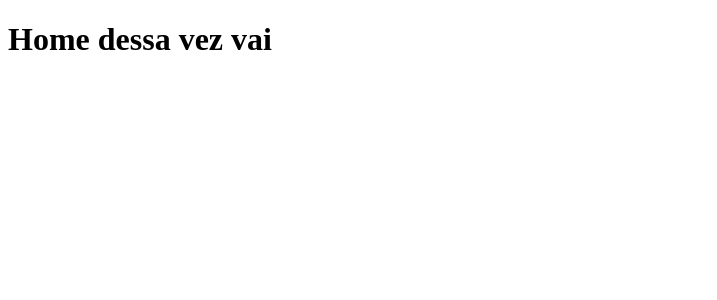
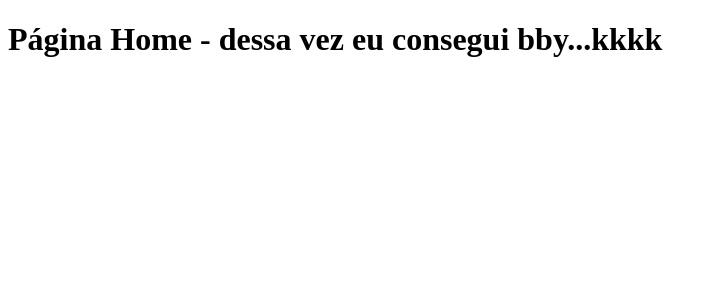
Before and after one commit to soares97/api_router, a Next.js app: page / in a window 1280 px wide. Shown: the top 300 px of the page, without its empty margins (0-717 px from the left). Built offline with nearby package versions, Linux system fonts and the light colour scheme.

Commit message:
primeira alteração

```diff
--- a/pages/index.js
+++ b/pages/index.js
@@ -1,3 +1,3 @@
 export default function Home(){
-    return<div><h1>Home dessa vez vai</h1></div>
+    return<div><h1>Página Home - dessa vez eu consegui bby...kkkk</h1></div>
 }
```
